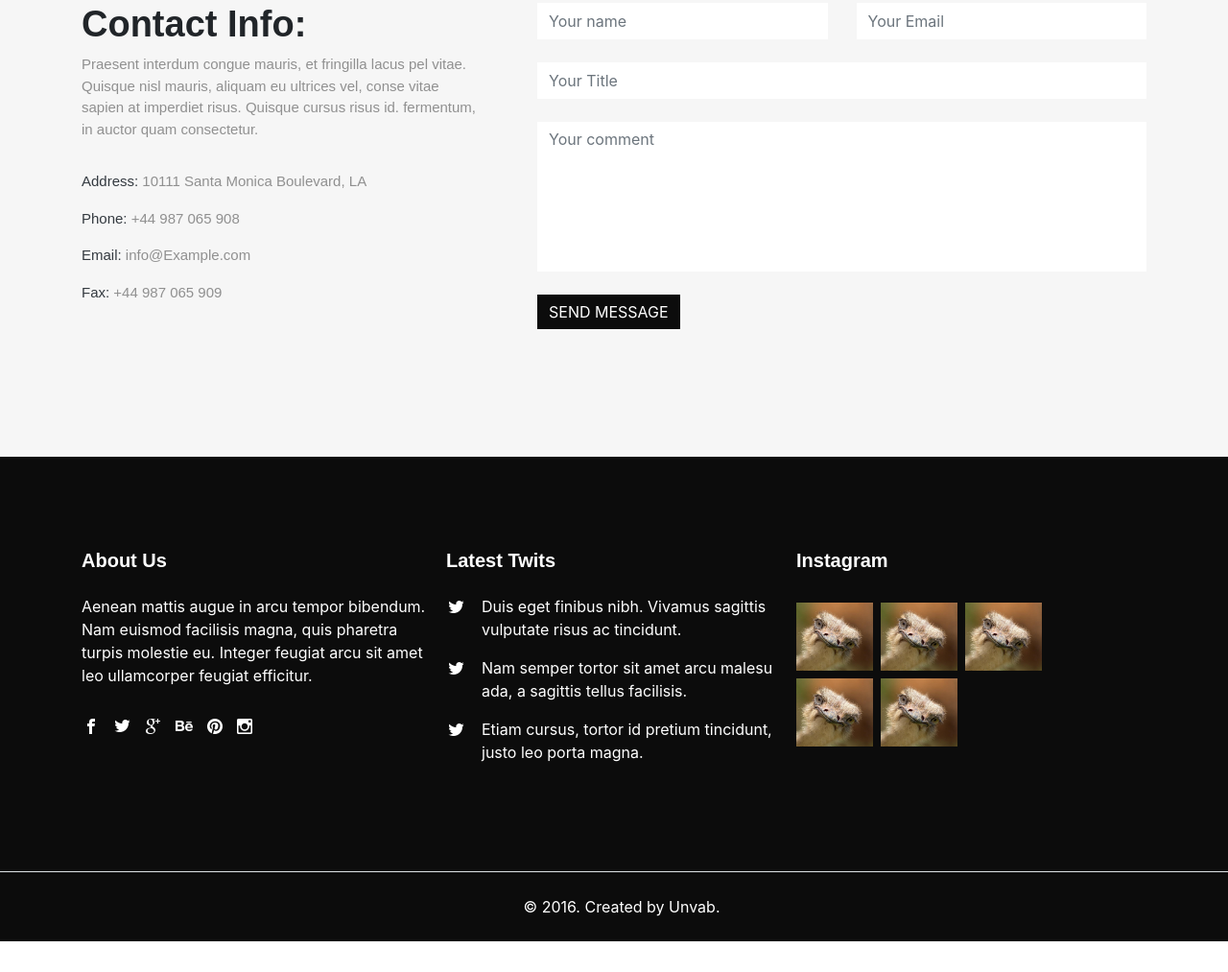
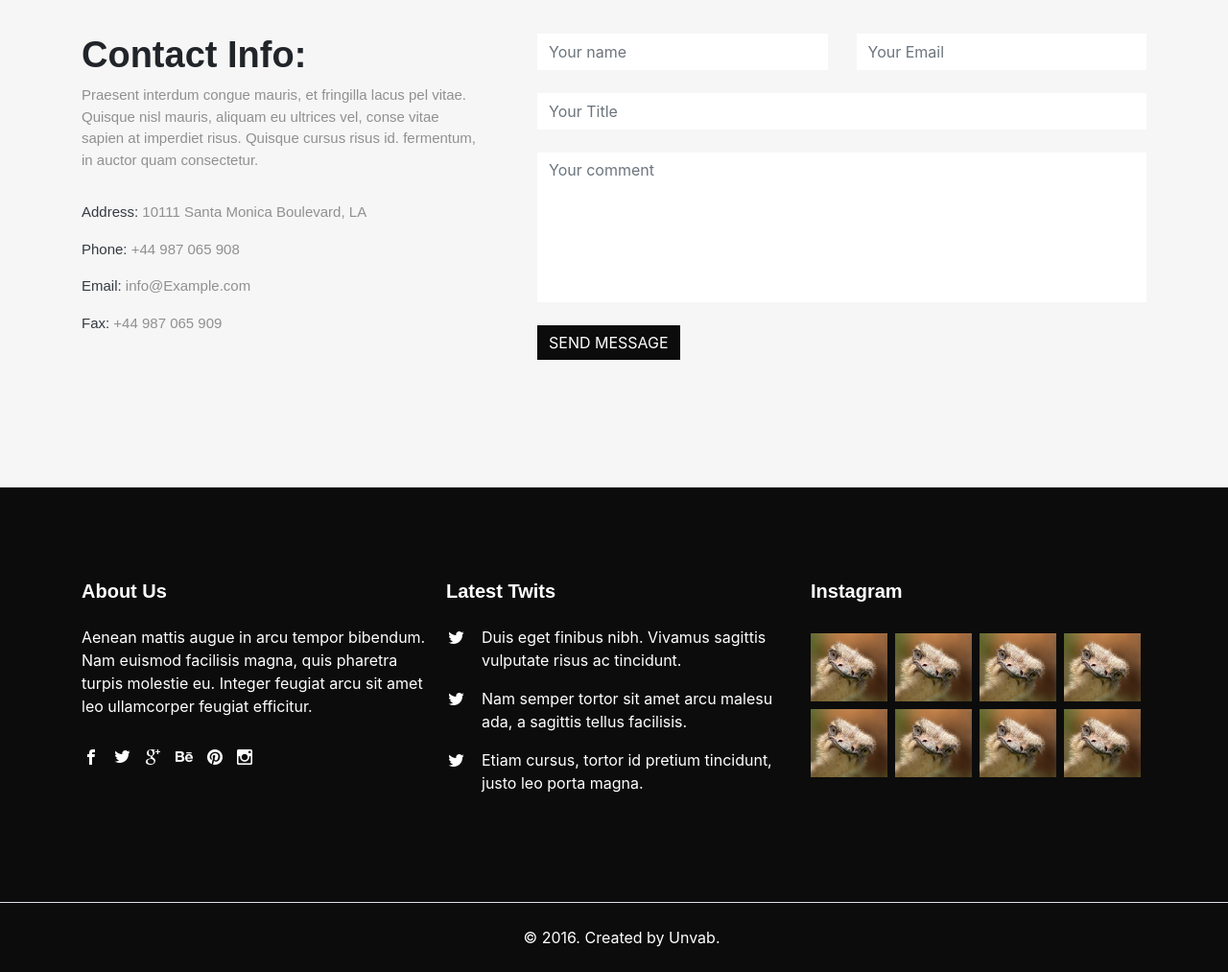
Before and after one commit to ManonMoulerot/01_home, a plain HTML site: page index.html in a window 1280 px wide. Shown: the part 4359-5372 px from the top of the page at 96% size. Before the commit the page ends 5340 px from the top, so only its background shows below. Drawn offline with nearby package versions, Linux system fonts and the light colour scheme.

Commit message:
Finalisation image footer

```diff
--- a/index.html
+++ b/index.html
@@ -219,7 +219,7 @@
                                     class="d-flex justify-content-center justify-content-sm-between justify-content-md-between justify-content-lg-between">
                                     <div class="card width-c">
                                         <img src="images/chameau.jpg" class="card-img-top" alt="image1">
-                                        <p class="vignette bg-dark text-white text-center ml-2">NATURE</p>
+                                        <p class="vignette bg-dark text-white text-center ml-2 mb-5 ">NATURE</p>
                                         <div class="card-body pl-4">
                                             <h4>Something I need to tell you</h4>
                                             <p class="date">MAY 16, 2016</p>
@@ -442,16 +442,16 @@
 
 
                 </div>
-                <div class="col-md-4 d-none d-sm-none d-md-block d-lg-block p-1 p-lg-0">
+                <div class="col-md-4 d-none d-sm-none d-md-block d-lg-block pr-4 pr-lg-0">
                     <h4 class="pb-4">Instagram</h4>
                     <div class="d-flex flex-wrap">
                         <img src="images/autruche.jpg" class="img-fluid mb-2 mr-2" alt="Responsive image" height="80"
                             width="80">
                         <img src="images/autruche.jpg" class="img-fluid mb-2 mr-2" alt="Responsive image" height="80"
                             width="80">
-                        <img src="images/autruche.jpg" class="img-fluid mb-2 mr-2" alt="Responsive image" height="80"
+                        <img src="images/autruche.jpg" class="img-fluid mb-2 mr-2 d-none d-xl-block" alt="Responsive image" height="80"
                             width="80">
-                        <img src="images/autruche.jpg" class="img-fluid mb-2 mr-2 d-lg-none" alt="Responsive image"
+                        <img src="images/autruche.jpg" class="img-fluid mb-2 mr-2 d-none d-xl-block" alt="Responsive image"
                             height="80" width="80">
                     </div>
                     <div class="d-flex flex-wrap">
@@ -459,10 +459,8 @@
                             width="80">
                         <img src="images/autruche.jpg" class="img-fluid mb-2 mr-2" alt="Responsive image" height="80"
                             width="80">
-                        <img src="images/autruche.jpg" class="img-fluid mb-2 mr-2 d-md-none" alt="Responsive image"
-                            height="80" width="80">
-                        <img src="images/autruche.jpg" class="img-fluid mb-2 mr-2 d-md-none d-lg-none"
-                            alt="Responsive image" height="80" width="80">
+                        <img src="images/autruche.jpg" class="img-fluid mb-2 mr-2 d-none d-xl-block" alt="Responsive image" height="80" width="80">
+                        <img src="images/autruche.jpg" class="img-fluid mb-2 mr-2 d-none d-xl-block" alt="Responsive image" height="80" width="80">
                     </div>
 
                 </div>
```
